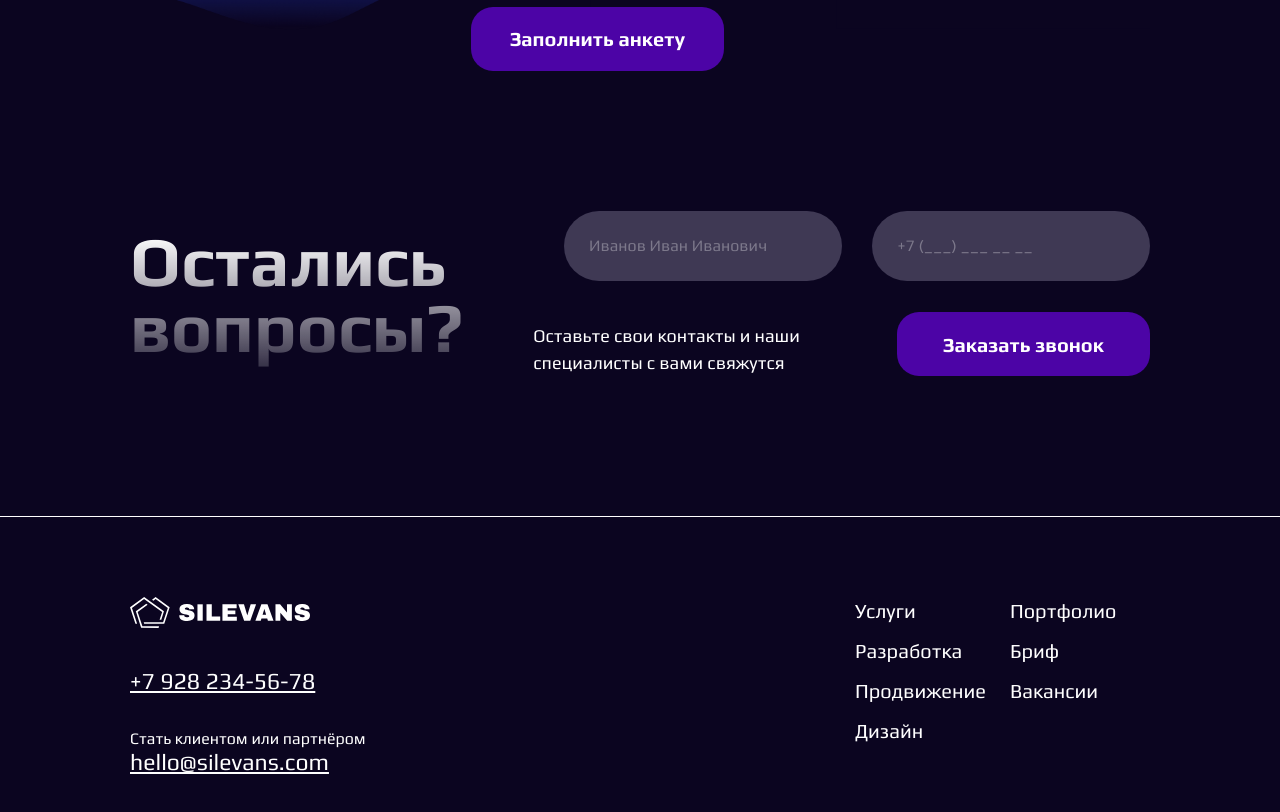
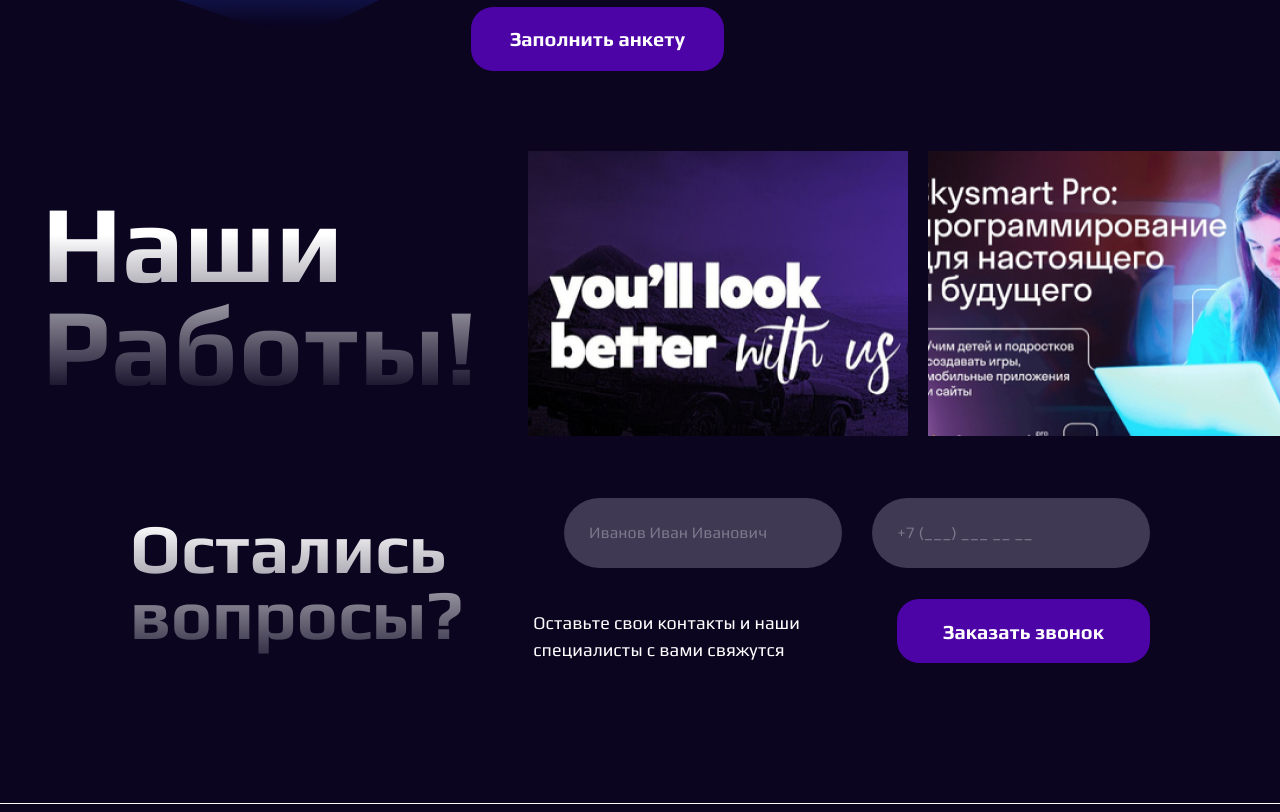
Before and after one commit to JulieBenchuk/web-studio, a Next.js app: page /design in a window 1280 px wide. Shown: the part 2240-3052 px from the top of the page. Built offline with nearby package versions, Linux system fonts and the light colour scheme.

Commit message:
fix:after merge style without adaptive

```diff
--- a/src/components/guarantees/Guarantees.tsx
+++ b/src/components/guarantees/Guarantees.tsx
@@ -8,8 +8,8 @@ import {guaranteesData, guaranteesPromiseData} from "../guarantees/MocGuarantees
 const Guarantees = () => {
     return (
         <Wrapper className={style.wrapper}>
-            <SmallTitle>Гарантии</SmallTitle>
-            <h3 className={style.title}>Мы не даем пустых обещаний</h3>
+            <SmallTitle className={style.title}>Гарантии</SmallTitle>
+            <h3 className={style.subTitle}>Мы не даем пустых обещаний</h3>
             <div className={style.bigBlock}>
                 <div className={style.astroBg}>
                 </div>
@@ -22,7 +22,7 @@ const Guarantees = () => {
                     )}
                 </div>
             </div>
-            <h3 className={style.title}>Но можем гарантировать</h3>
+            <h3 className={style.subTitle}>Но можем гарантировать</h3>
             <div className={style.smallBlock}>
                 <div className={style.videoBg}>
                     <div className={style.cards}>
--- a/src/pages/design.tsx
+++ b/src/pages/design.tsx
@@ -6,6 +6,7 @@ import bgImage from "@/assets/img/webDesignBg.png";
 import DesignerTasks from "@/components/04_Desing/DesignerTasks";
 import CallBackMe from "@/components/common/callBackMe/CallBackMe";
 import {Footer} from "@/components/common/footer/Footer";
+import OurWorks from "@/components/common/ourWorks/OurWorks";
 
 const Design: React.FC<{}> = () => {
     return (
@@ -21,6 +22,7 @@ const Design: React.FC<{}> = () => {
                           buttonImage={"gift"}
                 />
                 <DesignerTasks/>
+                <OurWorks/>
                 <CallBackMe/>
                 <Footer/>
             </main>
--- a/src/pages/promotion.tsx
+++ b/src/pages/promotion.tsx
@@ -7,6 +7,9 @@ import WhoNeedPromotion from "@/components/03_Promotion/WhoNeedPromotion/WhoNeed
 import CallBackMe from "@/components/common/callBackMe/CallBackMe";
 import {Footer} from "@/components/common/footer/Footer";
 import RunningString from "@/components/runningString/RunningString";
+import OurBenefits from "@/components/common/ourBenefits/OurBenefits";
+import Guarantees from "@/components/guarantees/Guarantees";
+import Promo from "@/components/promo/Promo";
 
 const Promotion: React.FC<{}> = () => {
     return (
@@ -21,8 +24,11 @@ const Promotion: React.FC<{}> = () => {
                           buttonDescription={"Заполните анкету, чтобы получить бесплатную консультацию"}
                           isMainTitleWide={true} buttonImage={"gift"}
                 />
+                <OurBenefits/>
+                <Guarantees/>
                 <WhoNeedPromotion/>
                 <RunningString/>
+                <Promo/>
                 <CallBackMe/>
                 <Footer/>
             </main>
--- a/src/styles/components/guarantees.module.scss
+++ b/src/styles/components/guarantees.module.scss
@@ -2,27 +2,33 @@
 @import '../mixins';
 
 .wrapper {
-  padding: 180px 6.5% 0;
+  padding: 180px 130px 0;
   @include Flex-Center();
   flex-direction: column;
 
   .title {
+    width: 100%;
+  }
+
+  .subTitle {
     @include Text-FS-FW-LH(64px, 700, 97.2%);
     color: $text-color-primary;
     text-align: center;
     white-space: nowrap;
+    padding-top: 60px;
   }
 
   .bigBlock {
     width: 100%;
     display: flex;
     justify-content: flex-end;
+    padding: 76px 0 81px;
 
     .astroBg {
       width: 100%;
       height: auto;
       max-width: 100%;
-      background: url("../../assets/gif/astro.gif") 50% 20%;
+      background: url("../../assets/gif/astro.gif") no-repeat 50% 20%;
       mix-blend-mode: color-dodge;
     }
 
@@ -54,6 +60,8 @@
   }
 
   .smallBlock {
+    padding-bottom: 213px;
+
     .videoBg {
       max-width: 100%;
       width: 100%;
--- a/src/styles/components/ourWorks.module.scss
+++ b/src/styles/components/ourWorks.module.scss
@@ -13,5 +13,4 @@
       width: 380px;
     }
   }
-
 }
--- a/src/styles/components/promo.module.scss
+++ b/src/styles/components/promo.module.scss
@@ -3,10 +3,10 @@
 
 
 .wrapper {
-  padding: 120px 130px 0;
+  padding: 120px 130px;
 
   .title {
-    max-width: 60%;
+    max-width: 90%;
   }
 
   .items {
--- a/src/styles/components/toolsAndTechnologies.module.scss
+++ b/src/styles/components/toolsAndTechnologies.module.scss
@@ -2,7 +2,7 @@
 @import '../variables';
 
 .wrapper {
-  padding: 147px 134px 0 130px;
+  padding: 0 134px 0 130px;
   color: $text-color-primary;
   @media(max-width: 1024px) {
     padding: 90px 170px 0 172px;
```
